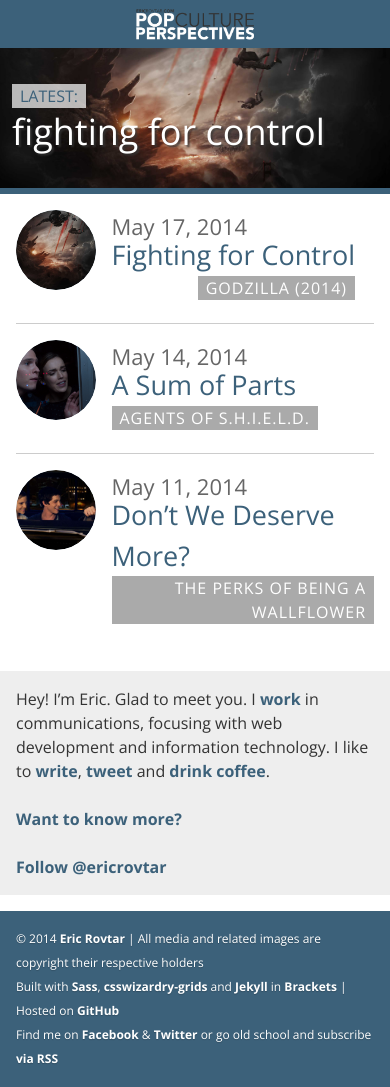
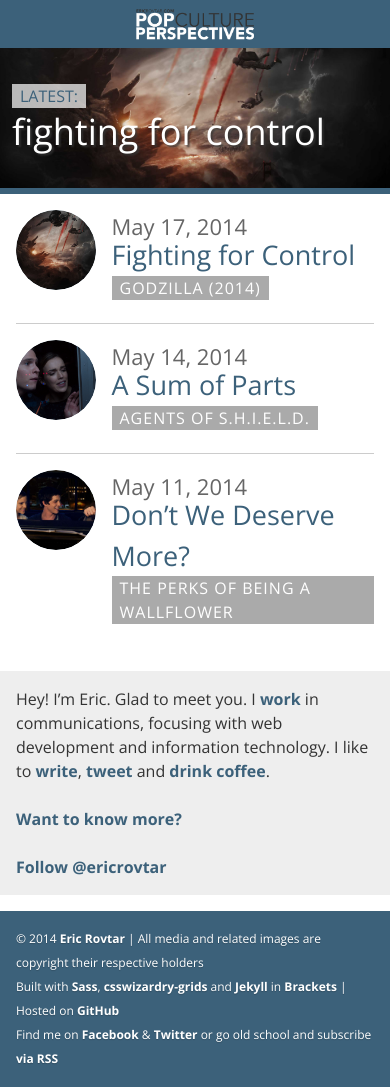
Before and after one commit to ericrovtar/ericrovtar.github.io, a Jekyll site: the page built from index.html, in a window 390 px wide. Built offline with Jekyll 4.4.1, drawn with Linux system fonts in a browser that asks for light colours; nearby versions of some CDN libraries; comment, search, counter and statistics services are not loaded.

Commit message:
align left

```diff
--- a/styles/sass/ui/posts.scss
+++ b/styles/sass/ui/posts.scss
@@ -81,6 +81,11 @@
     text-align: right;
 
     & > :not(.articleList__basedOn)
+    {
+        text-align: left;
+    }
+
+    @include grid-media-query("palm")
     {
         text-align: left;
     }
--- a/styles/styles.css
+++ b/styles/styles.css
@@ -1519,6 +1519,9 @@ body {
   text-align: right; }
   .articleList__details > :not(.articleList__basedOn) {
     text-align: left; }
+  @media only screen and (max-width: 480px) {
+    .articleList__details {
+      text-align: left; } }
 
 .articleList__date,
 .article__date {
```
